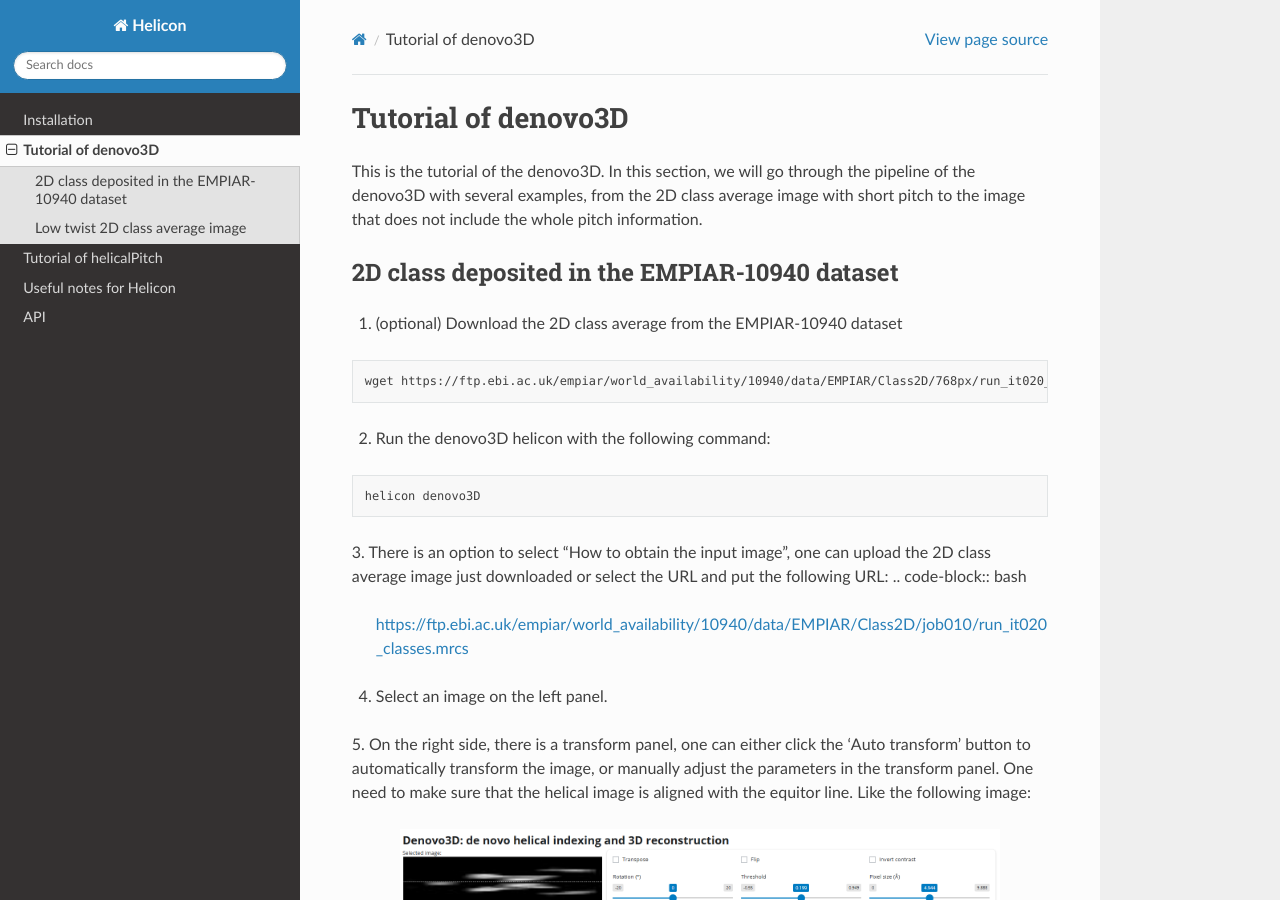
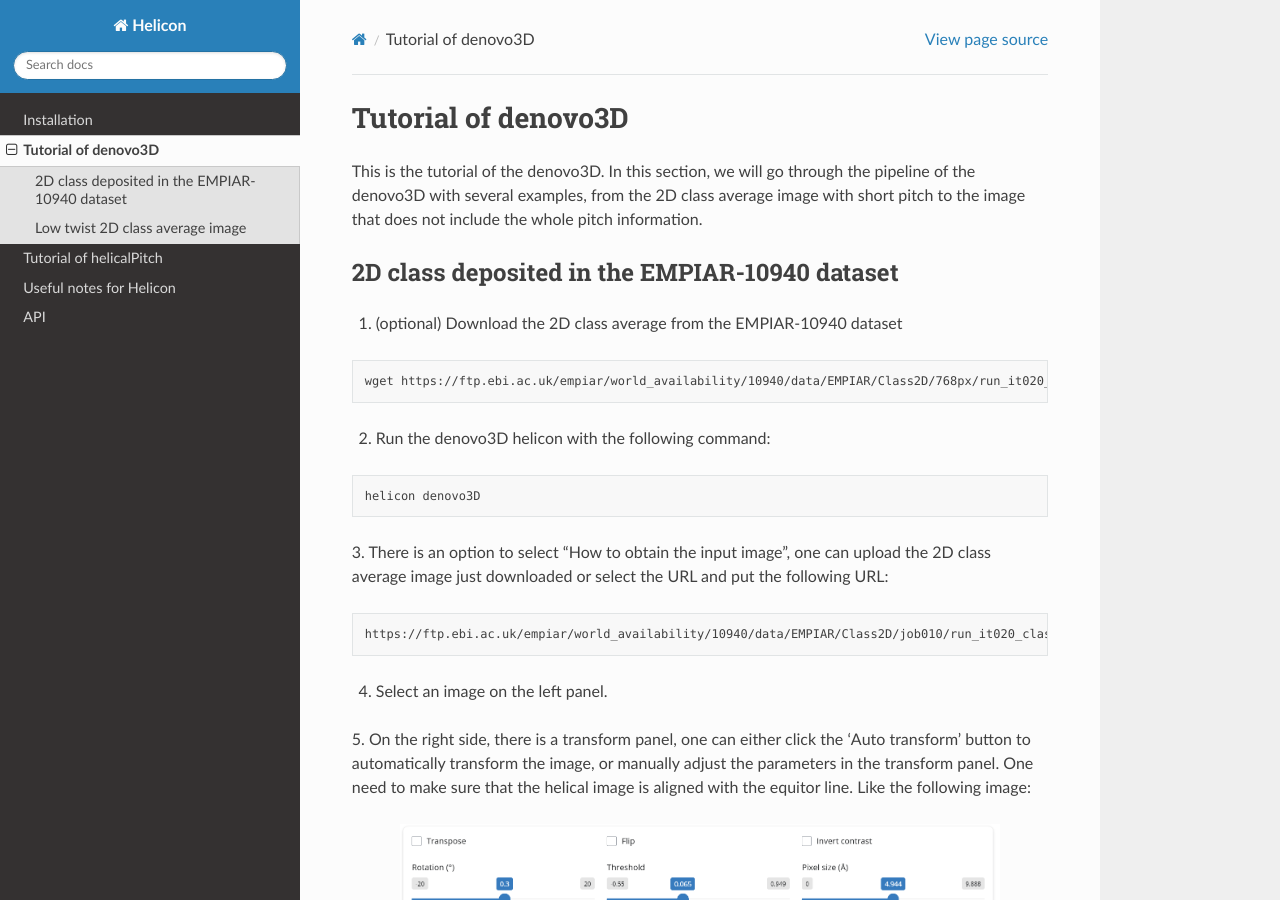
Before and after one commit to jianglab/helicon_doc, a Sphinx documentation site: the page built from docs/source/Denovo3D.rst, in a window 1280 px wide and 900 px high. Built offline with Sphinx 7.4.7 and the Read the Docs theme 3.1.0, drawn with Linux system fonts in a browser that asks for light colours.

```diff
--- a/README.rst
+++ b/README.rst
@@ -1,4 +1,4 @@
-This is the repository of the helicon tutorial
+Read the doc repository for Helicon tutorial
 =======================================
 
 Read the tutorial here:
--- a/docs/source/Denovo3D.rst
+++ b/docs/source/Denovo3D.rst
@@ -24,6 +24,7 @@ from the 2D class average image with short pitch to the image that does not incl
 
 3. There is an option to select "How to obtain the input image", one can upload the 2D class average image just downloaded or select the
 URL and put the following URL:
+
 .. code-block:: bash
 
     https://ftp.ebi.ac.uk/empiar/world_availability/10940/data/EMPIAR/Class2D/job010/run_it020_classes.mrcs
@@ -35,7 +36,7 @@ URL and put the following URL:
 or manually adjust the parameters in the transform panel. One need to make sure that the helical image is aligned with the equitor line.
 Like the following image:
 
-.. image:: ../images/transform.png
+.. image:: ../images/default_parameters.png
     :width: 600px
     :align: center
 
```
Also changed, not shown: docs/images/default_parameters.png (added).
